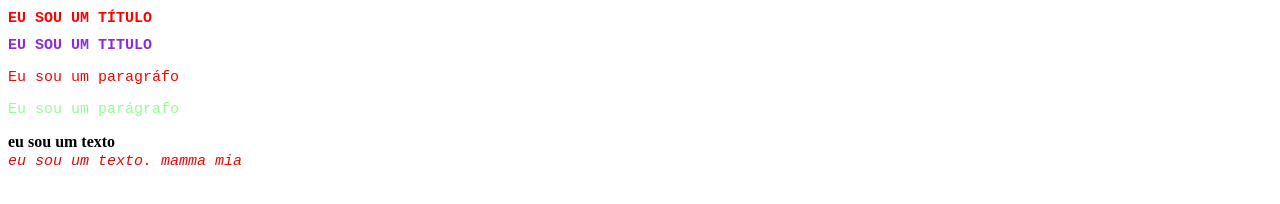
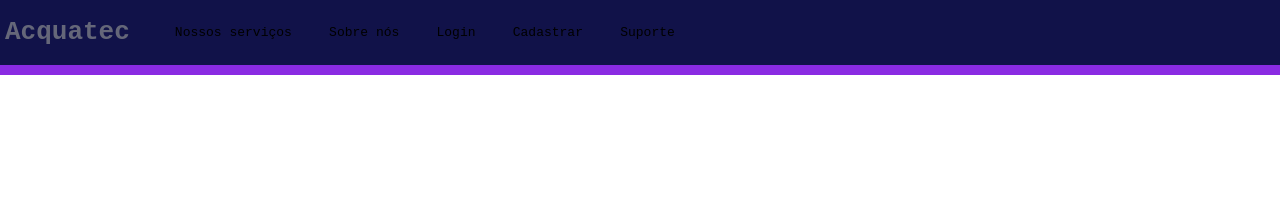
Before and after one commit to Leonardopinho11/projeto-iot-revolucionario-leonardop, a plain HTML site: page index.html in a window 1280 px wide. Drawn offline with Linux system fonts and the light colour scheme.

Commit message:
estilizando o site

```diff
--- /dev/null
+++ b/estilo.css
@@ -0,0 +1,30 @@
+body{
+    margin: 0px 0px 0px 0px;
+    font-family: monospace;
+}
+
+.header {
+    background-color: rgb(17, 18, 73);
+    width: 100%;
+    margin-top: 0px;
+    border-bottom: 10px blueviolet solid;
+}
+
+h1{
+margin-left: 5px ;
+margin-right: 5px;
+color:rgb(101, 103, 121);
+}
+
+.header .container{
+    width: 100%;
+    display: flex;
+}
+.navbar{
+    width: 500px;
+    list-style: none;
+    align-items: center;
+    justify-content: space-between;
+    margin-right: 30px;
+    display: flex;
+}
--- a/index.html
+++ b/index.html
@@ -7,23 +7,24 @@
     <meta name="viewport" content="width=device-width, initial-scale=1.0">
     <title>Projeto IOT Revolucionário</title>
 
-    <link rel="stylesheet" href="estilos.css">
+    <link rel="stylesheet" href="estilo.css">
 
 
 </head>
 
 <body>
-    <h1>EU SOU UM TÍTULO</h1>
+<div class="header">
+    <div class="container">    <h1>Acquatec</h1>
+        <ul class="navbar">
+        <li>Nossos serviços</li>
+        <li>Sobre nós</li>
+        <li>Login</li>
+        <li>Cadastrar</li>
+        <li>Suporte</li>
+        </ul>
 
-    <h1 class="titulo">EU SOU UM TITULO</h1>
-
-
-
-
-    <p>Eu sou um paragráfo</p>
-    <p id="paragrafo">Eu sou um parágrafo</p>
-    <b>eu sou um texto</b><br>
-    <i>eu sou um texto. mamma mia</i><br>
+    </div>
+</div>
 </body>
 
 </html>
```
